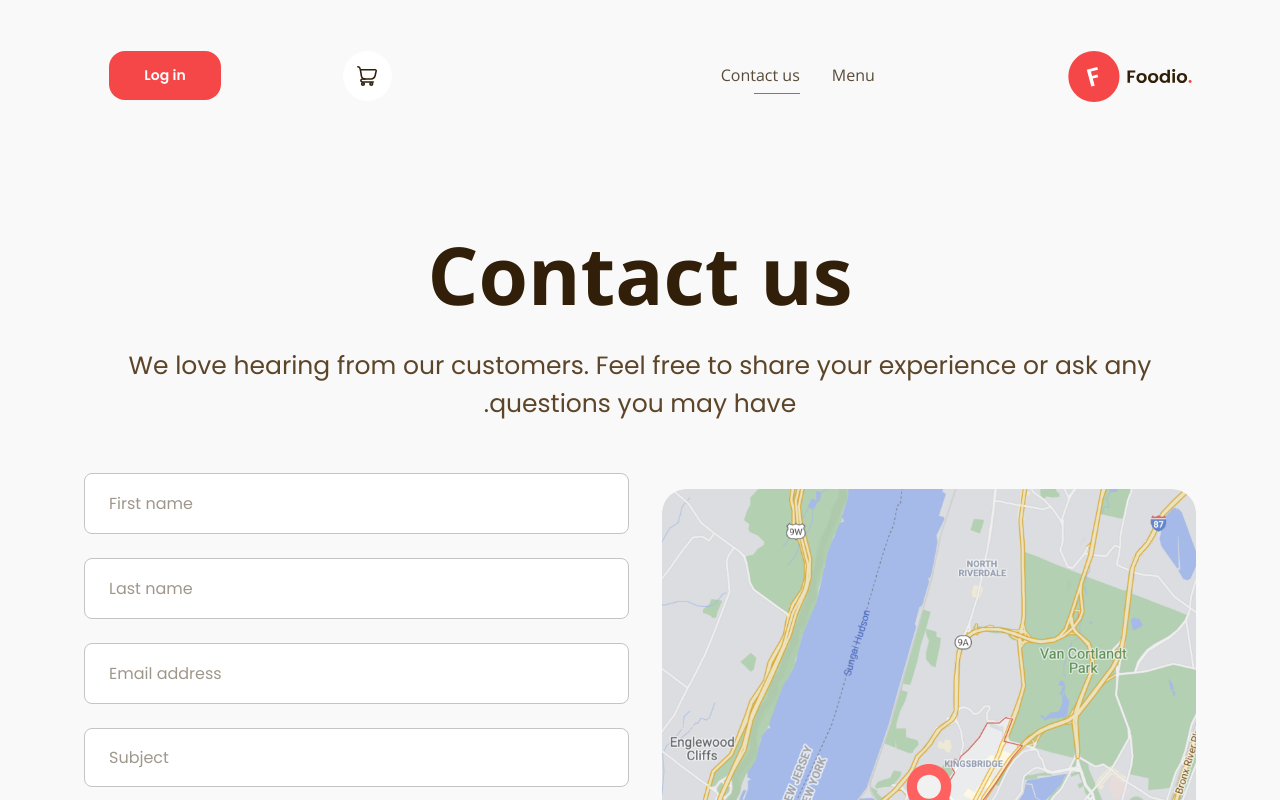
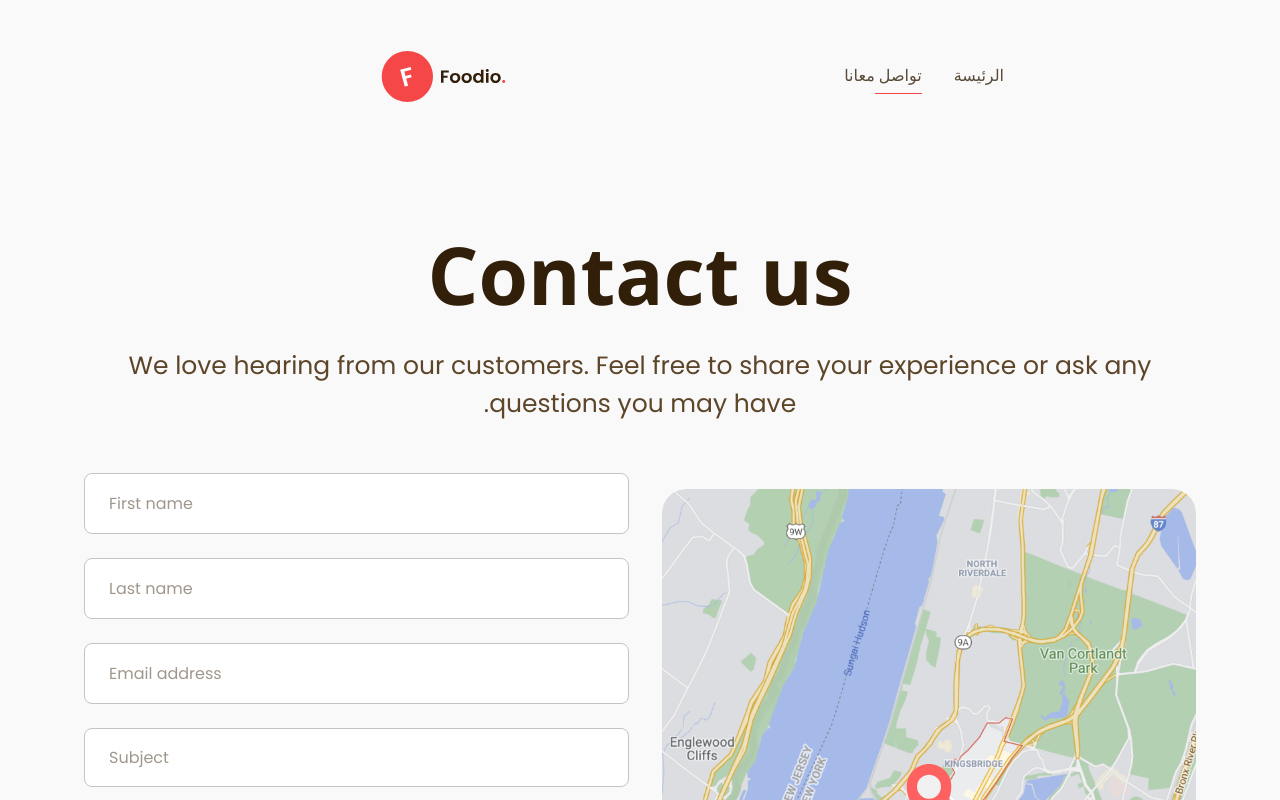
Before and after one commit to hodakl099/QR, a React (Create React App) app: page /contact in a window 1280 px wide. Shown: the top 800 px of the page. Built offline with nearby package versions, Linux system fonts and the light colour scheme.

Commit message:
refactoring code

```diff
--- a/src/pages/Contact/index.jsx
+++ b/src/pages/Contact/index.jsx
@@ -1,23 +1,20 @@
 import React from "react";
-
 import { useNavigate } from "react-router-dom";
-
 import { Button, Img, Input, Line, Text, TextArea } from "components";
 import Footer from "components/Footer";
+import { useTranslation } from 'react-i18next';
 
 const ContactPage = () => {
   const navigate = useNavigate();
+
+
+  const { t } = useTranslation();
 
   return (
     <>
       <div className="bg-gray-50 flex flex-col font-poppins sm:gap-10 md:gap-10 gap-[120px] items-center justify-end mx-auto pt-[51px] w-full">
         <div className="flex flex-col items-center justify-start max-w-[1112px] mx-auto md:px-5 w-full">
           <div className="flex md:flex-col flex-row md:gap-5 items-start justify-start w-full">
-            <Img
-              className="h-[51px] w-[12%]"
-              src="images/img_logo.svg"
-              alt="Logo"
-            />
             <div className="flex md:flex-1 sm:flex-col flex-row font-opensans sm:gap-5 items-start justify-center md:ml-[0] ml-[107px] md:mt-0 mt-2.5 pt-0.5 w-[52%] md:w-full">
               <div className="flex flex-col items-center justify-start ml-8 sm:ml-[0]">
                 <Text
@@ -25,7 +22,7 @@ const ContactPage = () => {
                   size="txtOpenSansRomanRegular16Gray900cc"
                   onClick={() => navigate("/")}
                 >
-                  Menu
+                  {t('Home.home')}
                 </Text>
               </div>
               <div className="flex flex-col gap-1.5 items-start justify-start sm:ml-[0] ml-[31px] w-[14%] sm:w-full">
@@ -33,12 +30,12 @@ const ContactPage = () => {
                   className="text-base text-gray-900_cc"
                   size="txtOpenSansRomanRegular16Gray900cc"
                 >
-                  Contact us
+                  {t('Contact.contact')}
                 </Text>
                 <Line className="bg-red-400 h-px w-[58%]" />
               </div>
             </div>
-            <Button
+            {/* <Button
               className="bg-white-A700 cursor-pointer flex h-[50px] items-center justify-center md:ml-[0] ml-[122px] rounded-[50%] w-[50px]"
               leftIcon={
                 <Img
@@ -47,10 +44,12 @@ const ContactPage = () => {
                   alt="cart"
                 />
               }
-            ></Button>
-            <Button className="bg-red-400 cursor-pointer font-semibold leading-[normal] min-w-[112px] md:ml-[0] ml-[25px] py-3.5 rounded-[16px] text-center text-sm text-white-A700">
-              Log in
-            </Button>
+            ></Button> */}
+            <Img
+              className="h-[51px] w-[12%]"
+              src="images/img_logo.svg"
+              alt="Logo"
+            />
           </div>
           <div className="flex flex-col gap-[19px] items-center justify-start mt-[117px]">
             <Text
--- a/src/pages/Menu/index.jsx
+++ b/src/pages/Menu/index.jsx
@@ -36,18 +36,13 @@ const MenuPage = () => {
       <div className="bg-gray-50 flex flex-col font-poppins sm:gap-10 md:gap-10 gap-[140px] items-center justify-end mx-auto pt-[51px] w-full">
         <div className="flex flex-col md:gap-10 gap-[102px] items-center justify-start max-w-[1112px] mx-auto md:px-5 w-full">
           <div className="flex md:flex-col flex-row md:gap-5 items-start justify-start w-full">
-            <Img
-              className="h-[51px] w-[12%]"
-              src="images/img_logo.svg"
-              alt="Logo"
-            />
             <div className="flex md:flex-1 sm:flex-col flex-row font-opensans sm:gap-5 items-start justify-center md:ml-[0] ml-[107px] md:mt-0 mt-2.5 pt-0.5 w-[52%] md:w-full">
               <div className="flex flex-col gap-1.5 items-start justify-start ml-8 sm:ml-[0] w-[9%] sm:w-full">
                 <Text
                   className="text-base text-red-400"
                   size="txtOpenSansRomanRegular16Red400"
                 >
-                    {t('Home.hello')}
+                    {t('Home.home')}
                 </Text>
                 <Line className="bg-red-400 h-px w-full" />
               </div>
@@ -57,11 +52,11 @@ const MenuPage = () => {
                   size="txtOpenSansRomanRegular16Gray900cc"
                   onClick={() => navigate("/contact")}
                 >
-                  Contact us
+                  {t('Contact.contact')}
                 </Text>
               </div>
             </div>
-            <Button
+            {/* <Button
               className="bg-white-A700 cursor-pointer flex h-[50px] items-center justify-center md:ml-[0] ml-[122px] rounded-[50%] w-[50px]"
               leftIcon={
                 <Img
@@ -70,10 +65,12 @@ const MenuPage = () => {
                   alt="cart"
                 />
               }
-            ></Button>
-            <Button className="bg-red-400 cursor-pointer font-semibold leading-[normal] min-w-[112px] md:ml-[0] ml-[25px] py-3.5 rounded-[16px] text-center text-sm text-white-A700">
-              Log in
-            </Button>
+            ></Button> */}
+             <Img
+              className="h-[51px] w-[12%]"
+              src="images/img_logo.svg"
+              alt="Logo"
+            />
           </div>
           <div className="flex flex-col font-opensans md:gap-10 gap-[79px] items-center justify-start w-full">
             <Text
--- a/src/utils/i18n.js
+++ b/src/utils/i18n.js
@@ -14,14 +14,20 @@ i18n
       en: {
         translation: {
           Home: {
-            hello: "Hello World!"
+            home: "Home"
+          },
+          Contact: {
+            contact:  "Contact Us"
           }
         }
       },
       ar: {
         translation: {
           Home: {
-            hello: "يسسسس"
+            home: "الرئيسة"
+          },
+          Contact: {
+            contact: "تواصل معانا"
           }
         }
       }
```
